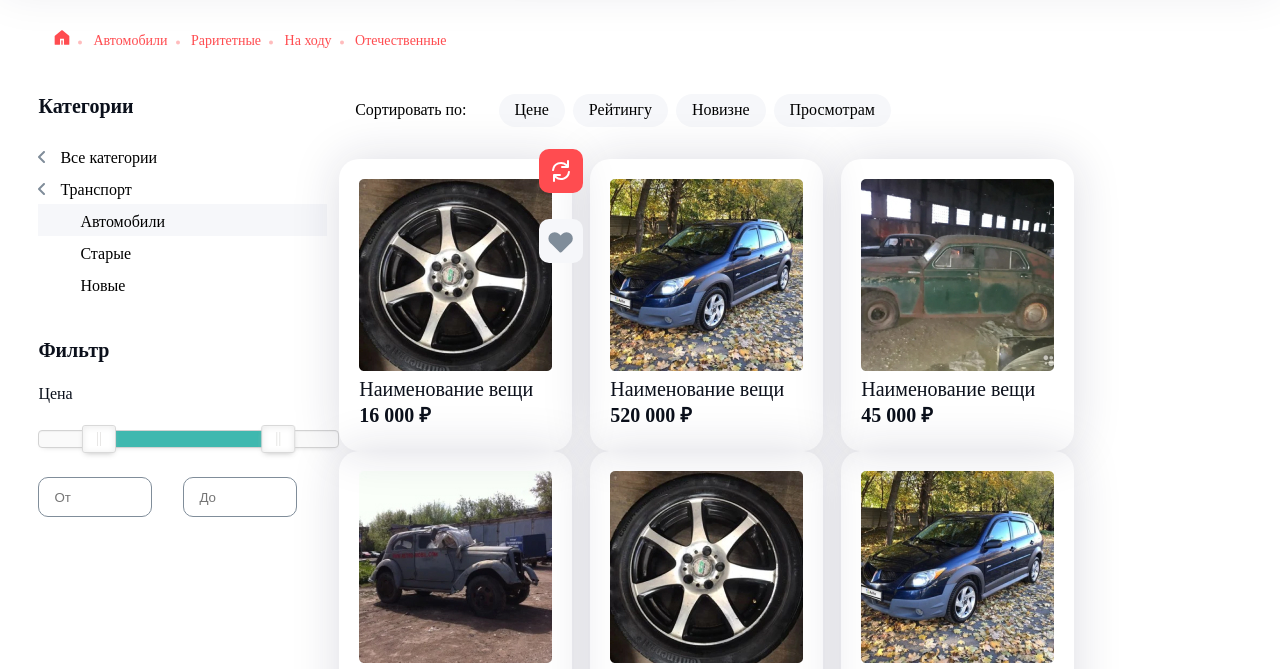
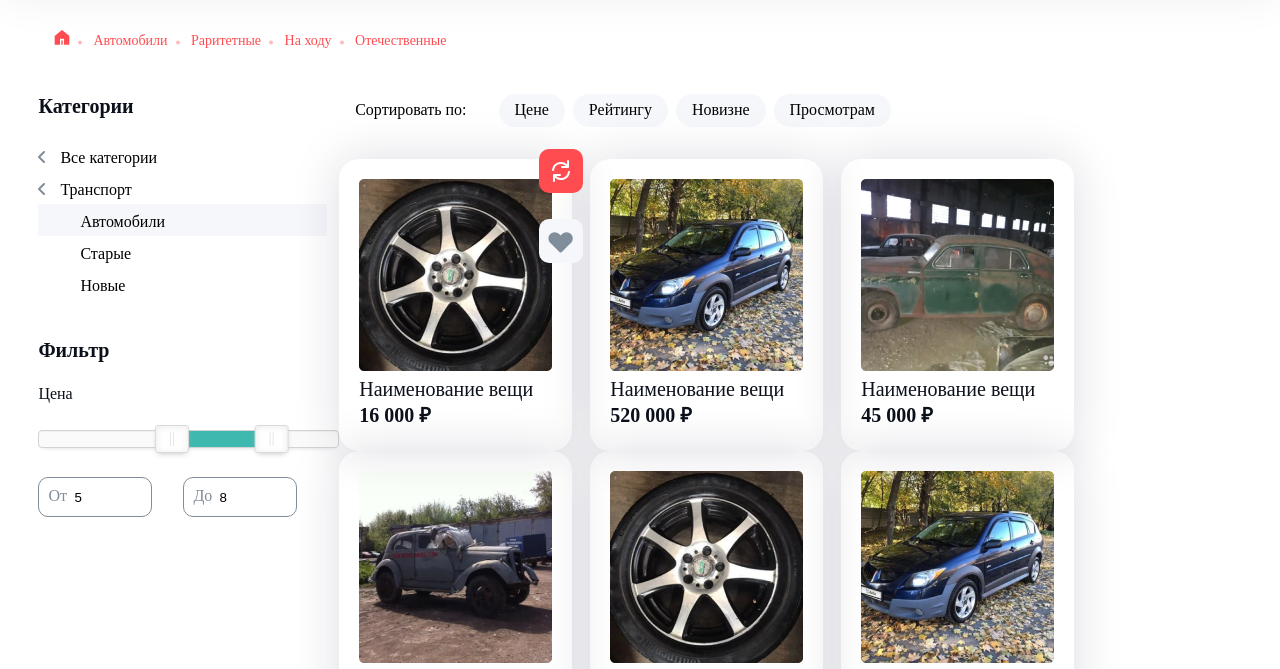
Before and after one commit to SvetlanaZubareva/ExchGoods, a plain HTML site: page catalog2.html in a window 1280 px wide. Shown: the part 126-795 px from the top of the page. Drawn offline with nearby package versions, Linux system fonts and the light colour scheme.

Commit message:
Сделала слайдер рабочий с input

```diff
--- a/catalog2.html
+++ b/catalog2.html
@@ -146,12 +146,19 @@
                 <section class="main-catalog__section">
                     <h2 class="main-catalog__header">Фильтр</h2>
                     <p  class="main-catalog__paragraf-catalog2">Цена</p>
-                    <div id="slider" class="slider">
 
-                    </div>
-                    <div class="main-catalog__div-catalog2">
-                        <input class="main-catalog__input main-catalog__input--margin" type="number" placeholder="От">
-                        <input class="main-catalog__input" type="number" placeholder="До">
+                    <div class="main-catalog__div-catalog2" >
+                        <div id="range-slider" id="slider"  class="slider">
+
+                        </div>
+                        <label class="main-catalog2__label">
+                            <span class="main-catalog2__span">От</span>
+                            <input class="main-catalog__input main-catalog__input--margin" min="1" max="10" type="number" placeholder="" id="input-0">
+                        </label>
+                        <label class="main-catalog2__label">
+                            <span class="main-catalog2__span">До</span>
+                            <input class="main-catalog__input" min="1" max="10" type="number" placeholder="" id="input-1">
+                        </label>
                     </div>
                 </section>
             </section>
--- a/script.js
+++ b/script.js
@@ -1,10 +1,48 @@
+// var slider = document.getElementById('slider');
+//     noUiSlider.create(slider, {
+//         start: [20, 80],
+//         connect: true,
+//         range: {
+//             'min': 0,
+//             'max': 100
+//                 }
+// });
 
-                            var slider = document.getElementById('slider');
-                                noUiSlider.create(slider, {
-                                    start: [20, 80],
-                                    connect: true,
-                                    range: {
-                                        'min': 0,
-                                        'max': 100
-                                    }
-                                });
+
+    const rangeSlider = document.getElementById("range-slider");
+
+    if (rangeSlider) {
+        noUiSlider.create(rangeSlider, {
+            start: [5, 8],
+            connect: true,
+            step: 1,
+            range: {
+                'min': 1,
+                'max': 10
+                    }
+    });
+
+    const input0 = document.getElementById("input-0");
+    const input1 = document.getElementById("input-1");
+    const inputs = [input0, input1];
+
+    rangeSlider.noUiSlider.on("update", function(values, handle) {
+        inputs[handle].value = Math.round(values[handle]);
+    });
+
+    const setRangeSlider = (i, value) => {
+        let arr = [null, null];
+        arr[i] = value;
+        console.log(arr);
+        rangeSlider.noUiSlider.set(arr)
+    };
+
+    inputs.forEach((el, index) => {
+        el.addEventListener("change", (e)=> {
+            console.log(index)
+        setRangeSlider(index, e.currentTarget.value);
+        });
+
+    })
+
+    }
--- a/style.css
+++ b/style.css
@@ -1089,7 +1089,7 @@ li{
    width: 114px;
    height: 40px;
    border-radius: 10px;
-   padding: 10px 15px 10px;
+   padding: 10px 35px 10px;
    border: 1px solid rgba(128, 141, 154, 1);
    box-sizing: border-box;
 }
@@ -1112,6 +1112,19 @@ li{
 }
 .slider{
    margin-bottom: 29px;
+}
+.main-catalog2__label{
+   position: relative;
+}
+.main-catalog2__span{
+   position: absolute;
+   z-index: 5;
+   left: 10px;
+   top: 2px;
+   font-weight: 400;
+   font-size: 16px;
+   line-height: 19px;
+   color: #808D9A;
 }
  @media(max-width:1200px){
    .header-nav__list-item:nth-child(2){
```
